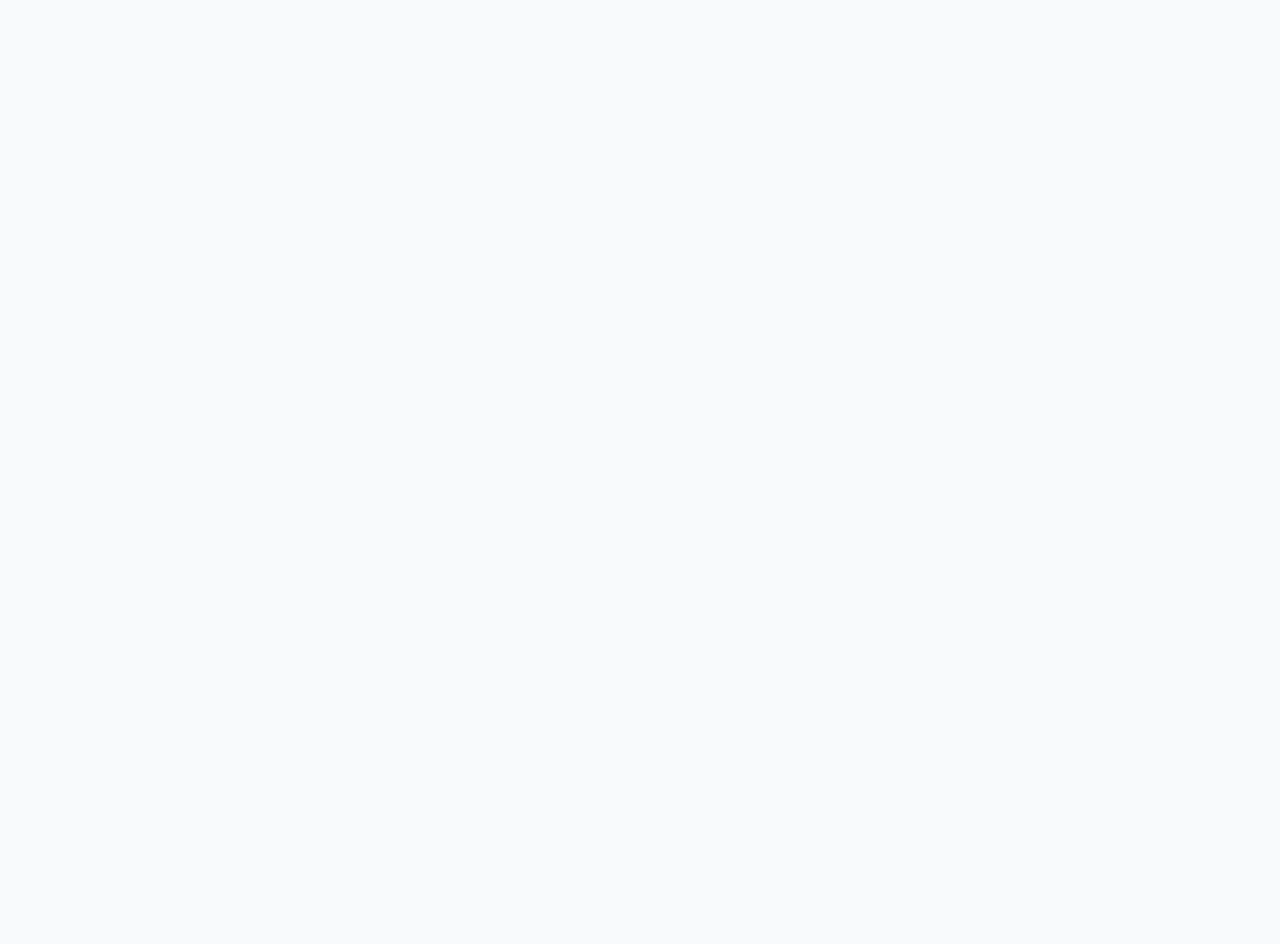
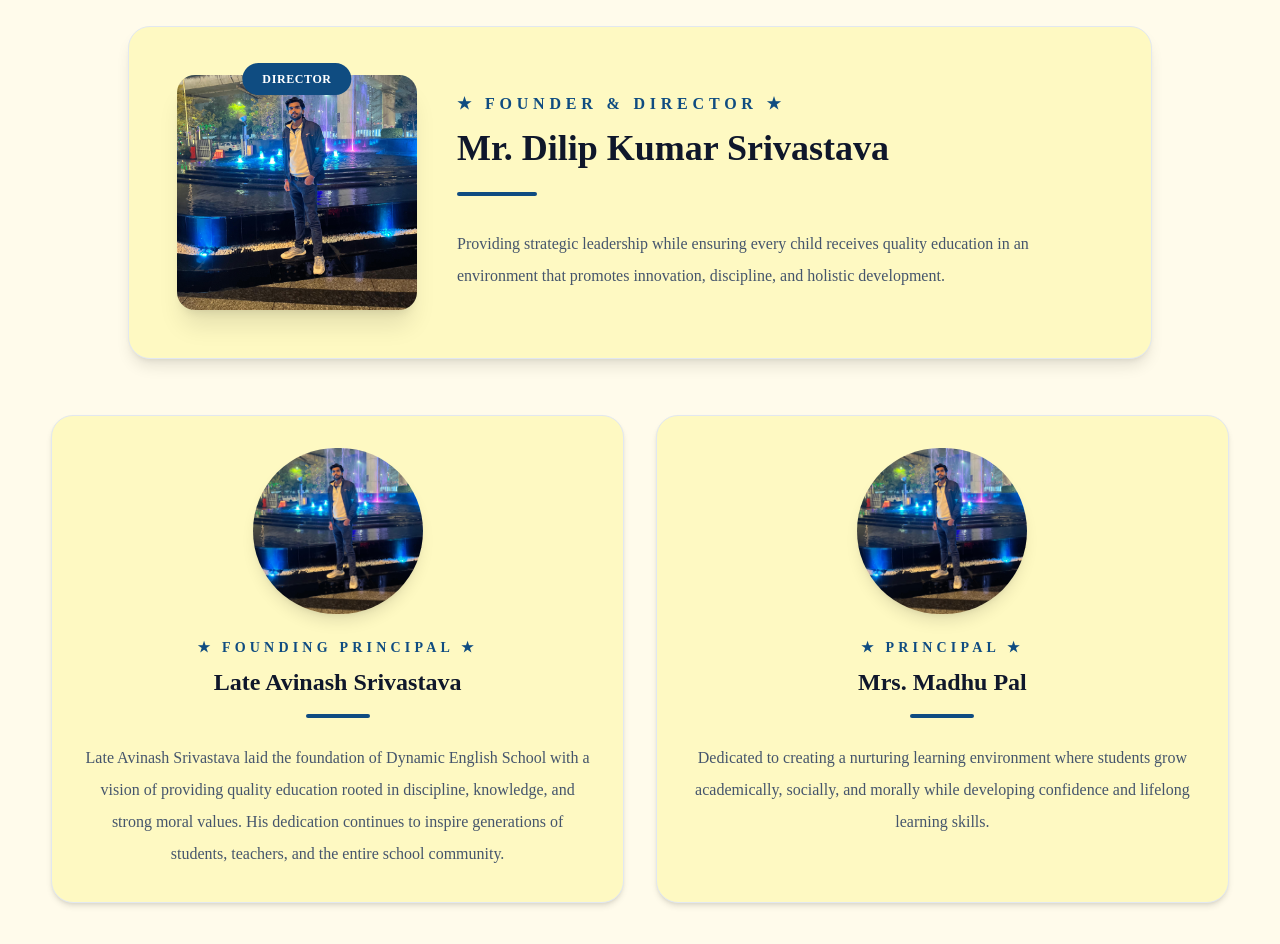
Before and after one commit to vishal290704/edu-portal-system, a Next.js app: page /about in a window 1280 px wide. Shown: the part 3720-4664 px from the top of the page. Before the commit the page ends 3310 px from the top, so only its background shows below. Built offline with nearby package versions, Linux system fonts and the light colour scheme.

Commit message:
LeaderShip Section in about page completed

```diff
--- a/app/about/page.jsx
+++ b/app/about/page.jsx
@@ -2,6 +2,7 @@
 import SchoolStory from "@/components/about/SchoolStory";
 import VisionMission from "@/components/about/VisionMission";
 import CoreValues from "@/components/about/CoreValues";
+import Leadership from "@/components/about/Leadership";
 
 export default function AboutPage() {
   return (
@@ -17,6 +18,7 @@
 
       <VisionMission />
       <CoreValues/>
+      <Leadership/>
     </>
   );
 }
--- a/app/page.js
+++ b/app/page.js
@@ -16,10 +16,11 @@
       <Hero />
       <WhyChooseUs />
       <About />
+      <Leadership />
       <Programs />
       <Facilities />
       <Statistics />
-      <Leadership />
+
       <EventsPreview />
       <AdmissionCTA />
       <Footer />
--- /dev/null
+++ b/components/about/Leadership.jsx
@@ -0,0 +1,126 @@
+import Image from "next/image";
+
+import Container from "@/components/layout/Container";
+import SectionHeading from "@/components/layout/SectionHeading";
+
+export default function Leadership() {
+  return (
+    <section className="section-padding bg-amber-50 to-white">
+      <Container>
+        <SectionHeading
+          badge="OUR LEADERSHIP"
+          title="Guiding Every Student"
+          highlight="Towards Excellence"
+          description="Our leadership team is committed to nurturing academic excellence, strong values, and holistic development for every student."
+        />
+
+        {/* Founder */}
+
+        <div
+          className="mx-auto max-w-5xl rounded-3xl border border-slate-200 bg-yellow-100 p-8 shadow-lg lg:p-12"
+        >
+          <div className="flex flex-col items-center gap-10 lg:flex-row">
+            <div className="relative">
+              <Image
+                src="/images/student-1.jpeg"
+                alt="Late Avinash Srivastava"
+                width={240}
+                height={300}
+                className="rounded-2xl object-cover shadow-xl"
+              />
+
+              <div className="absolute -top-3 left-1/2 -translate-x-1/2 rounded-full bg-[#0F4C81] px-5 py-2 text-xs font-semibold tracking-wider text-white">
+               DIRECTOR
+              </div>
+            </div>
+
+            <div className="flex-1">
+              <p className="font-semibold uppercase tracking-[0.3em] text-[#0F4C81]">
+                ★ Founder & Director ★
+              </p>
+
+              <h3 className="mt-3 text-4xl font-bold text-slate-900">
+                Mr. Dilip Kumar Srivastava
+              </h3>
+
+              <div className="mt-6 h-1 w-20 rounded-full bg-[#0F4C81]" />
+
+              <p className="mt-8 leading-8 text-slate-600">
+                 Providing strategic leadership while ensuring every child
+                receives quality education in an environment that promotes
+                innovation, discipline, and holistic development.
+              </p>
+            </div>
+          </div>
+        </div>
+
+        {/* Director & Principal */}
+
+        <div className="mt-14 grid gap-8 lg:grid-cols-2">
+          {/* Director */}
+
+          <div className="rounded-3xl border border-slate-200 bg-yellow-100 p-8 shadow-md transition duration-300 hover:-translate-y-2 hover:shadow-xl">
+            <Image
+              src="/images/student-1.jpeg"
+              alt="Director"
+              width={170}
+              height={170}
+              className="mx-auto rounded-full object-cover shadow-lg"
+            />
+
+            <div className="mt-6 text-center">
+              <p className="text-sm font-semibold uppercase tracking-[0.3em] text-[#0F4C81]">
+               ★ Founding Principal ★
+              </p>
+
+              <h3 className="mt-2 text-2xl font-bold text-slate-900">
+                Late Avinash Srivastava
+              </h3>
+
+              <div className="mx-auto mt-4 h-1 w-16 rounded-full bg-[#0F4C81]" />
+
+              <p className="mt-6 leading-8 text-slate-600">
+
+                Late Avinash Srivastava laid the foundation of Dynamic English
+                School with a vision of providing quality education rooted in
+                discipline, knowledge, and strong moral values. His dedication
+                continues to inspire generations of students, teachers, and the
+                entire school community.
+              </p>
+            </div>
+          </div>
+
+          {/* Principal */}
+
+          <div className="rounded-3xl border border-slate-200 bg-yellow-100 p-8 shadow-md transition duration-300 hover:-translate-y-2 hover:shadow-xl">
+            <Image
+              src="/images/student-1.jpeg"
+              alt="Principal"
+              width={170}
+              height={170}
+              className="mx-auto rounded-full object-cover shadow-lg"
+            />
+
+            <div className="mt-6 text-center">
+              <p className="text-sm font-semibold uppercase tracking-[0.3em] text-[#0F4C81]">
+               ★ Principal ★
+              </p>
+
+              <h3 className="mt-2 text-2xl font-bold text-slate-900">
+                Mrs. Madhu Pal
+              </h3>
+
+              <div className="mx-auto mt-4 h-1 w-16 rounded-full bg-[#0F4C81]" />
+
+              <p className="mt-6 leading-8 text-slate-600">
+                Dedicated to creating a nurturing learning environment where
+                students grow academically, socially, and morally while
+                developing confidence and lifelong learning skills.
+              </p>
+            </div>
+          </div>
+        </div>
+      </Container>
+    </section>
+  );
+}
--- a/components/layout/Footer.jsx
+++ b/components/layout/Footer.jsx
@@ -255,7 +255,7 @@
 
       <p className="text-sm uppercase tracking-[0.25em] pt-2 text-slate-500">
 
-        Designed • Developed • Deployed
+        Designed • Developed • Deployed BY
 
       </p>
 
```
